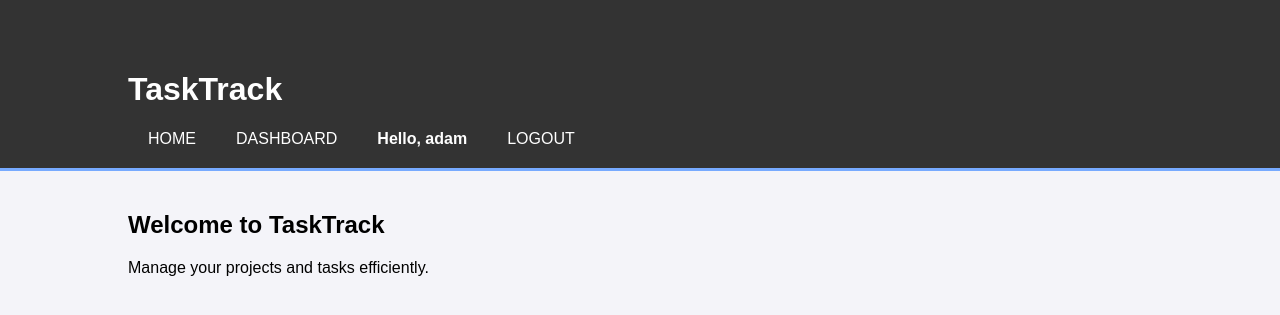
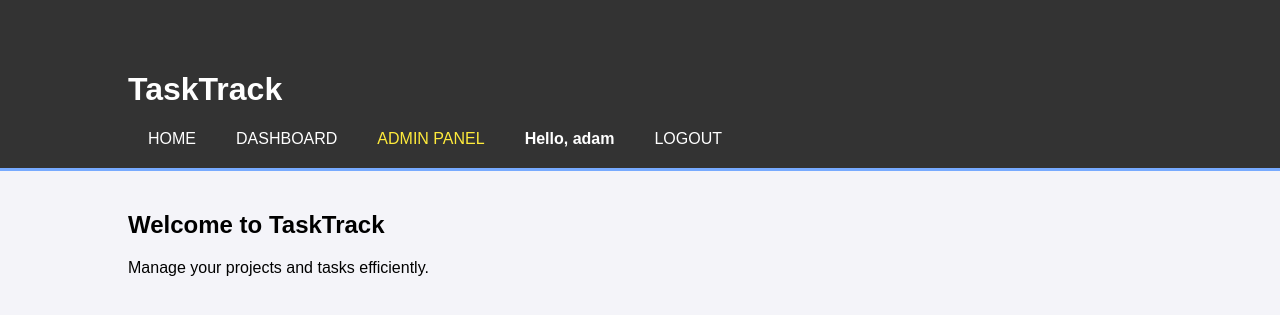
Before and after one commit to Meynok/cs665-project1, a Flask app: page / in a window 1280 px wide. Shown: the top 315 px of the page. Run offline with Flask 3, Linux system fonts and the light colour scheme; a user stored in the database is signed in.

Commit message:
Added administrator role, dashboard, and bypassing permission checks

```diff
--- a/app.py
+++ b/app.py
@@ -56,8 +56,8 @@ def register():
                 current_timestamp = datetime.datetime.now().strftime("%Y-%m-%d %H:%M:%S")
 
                 connection.execute(
-                    'INSERT INTO users (user_id, username, email, password_hash, date_created) \
-                        VALUES (NULL, ?, ?, ?, ?)',
+                    'INSERT INTO users (user_id, username, email, password_hash, date_created, is_admin) \
+                        VALUES (NULL, ?, ?, ?, ?, 0)',
                     (username, email, hashed_password, current_timestamp)
                 )
                 connection.commit()
@@ -99,7 +99,10 @@ def login():
             session.clear()
             session['user_id'] = user['user_id']
             session['username'] = user['username']
+            session['is_admin'] = user['is_admin']
             flash(f"Welcome back, {user['username']}!")
+            if user['is_admin'] == 1:
+                return redirect(url_for('admin_dashboard'))
             return redirect(url_for('dashboard'))
 
         flash(error_message)
@@ -132,18 +135,39 @@ def dashboard():
     connection = get_db_connection()
 
     # Fetch projects the user belongs to by joining projects and project_members
-    projects = connection.execute(
-        '''
-        SELECT p.*, pm.role
-        FROM projects p
-        JOIN project_members pm ON p.project_id = pm.project_id
-        WHERE pm.user_id = ?
-        ''',
-        (user_id,)
-    ).fetchall()
+    if session.get('is_admin') == 1:
+        projects = connection.execute('SELECT *, "Admin Access" as role FROM projects').fetchall()
+    else:
+        projects = connection.execute(
+            '''
+            SELECT p.*, pm.role
+            FROM projects p
+            JOIN project_members pm ON p.project_id = pm.project_id
+            WHERE pm.user_id = ?
+            ''',
+            (user_id,)
+        ).fetchall()
 
     connection.close()
     return render_template('dashboard.html', projects=projects)
+
+
+@app.route('/admin')
+def admin_dashboard():
+    """
+    Renders the special Admin Dashboard with global stats and lists.
+    """
+    if 'user_id' not in session or session.get('is_admin') != 1:
+        flash('Access denied. Admins only.')
+        return redirect(url_for('dashboard'))
+
+    connection = get_db_connection()
+    users = connection.execute('SELECT * FROM users').fetchall()
+    projects = connection.execute('SELECT * FROM projects').fetchall()
+    tasks = connection.execute('SELECT * FROM tasks').fetchall()
+    connection.close()
+
+    return render_template('admin.html', users=users, projects=projects, tasks=tasks)
 
 
 @app.route('/create_project', methods=('GET', 'POST'))
@@ -196,7 +220,7 @@ def view_project(project_id):
     """
     Displays details for a specific project, including its tasks.
 
-    Validates that the current user is a member of the project before showing data.
+    Validates that the current user is a `member of the project before showing data.
     Fetches tasks and joins with the users table to show assignee names.
     """
     if 'user_id' not in session:
@@ -211,7 +235,7 @@ def view_project(project_id):
         (project_id, user_id)
     ).fetchone()
 
-    if member is None:
+    if member is None and session.get('is_admin') != 1:
         connection.close()
         flash('You do not have permission to view this project.')
         return redirect(url_for('dashboard'))
@@ -256,7 +280,7 @@ def create_task(project_id):
         (project_id, user_id)
     ).fetchone()
 
-    if member is None:
+    if member is None and session.get('is_admin') != 1:
         connection.close()
         flash('You do not have permission to add tasks to this project.')
         return redirect(url_for('dashboard'))
--- a/templates/base.html
+++ b/templates/base.html
@@ -16,6 +16,11 @@
 
                     {% if session['user_id'] %}
                         <li><a href="{{ url_for('dashboard') }}">Dashboard</a></li>
+
+                        {% if session['is_admin'] == 1 %}
+                            <li><a href="{{ url_for('admin_dashboard') }}" style="color: #ffeb3b;">Admin Panel</a></li>
+                        {% endif %}
+
                         <li style="color: white; font-weight: bold;">Hello, {{ session['username'] }}</li>
                         <li><a href="{{ url_for('logout') }}">Logout</a></li>
                     {% else %}
```
Also changed, not shown: templates/admin.html (added, +56 -0 lines), fake_db.db, 1 other file.
